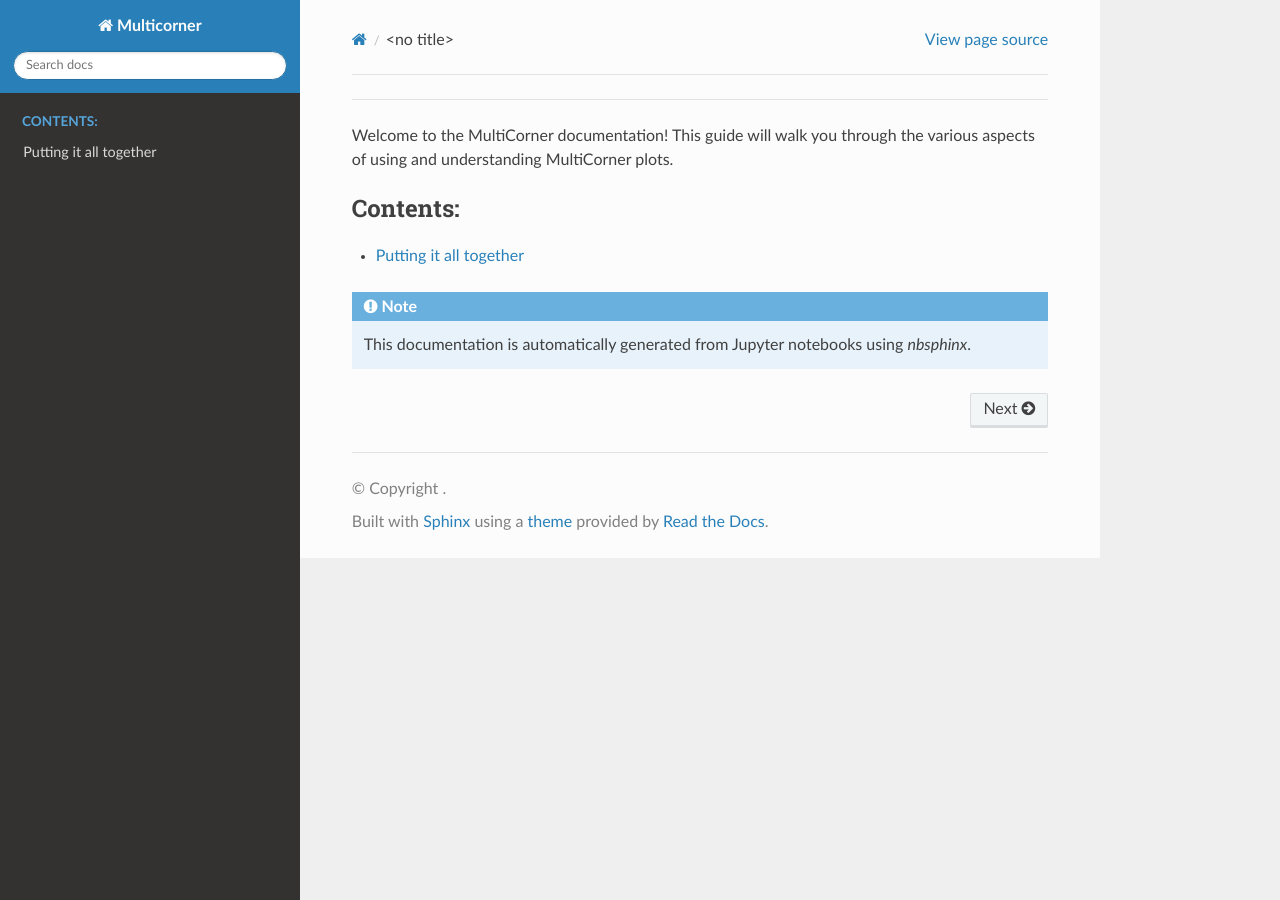
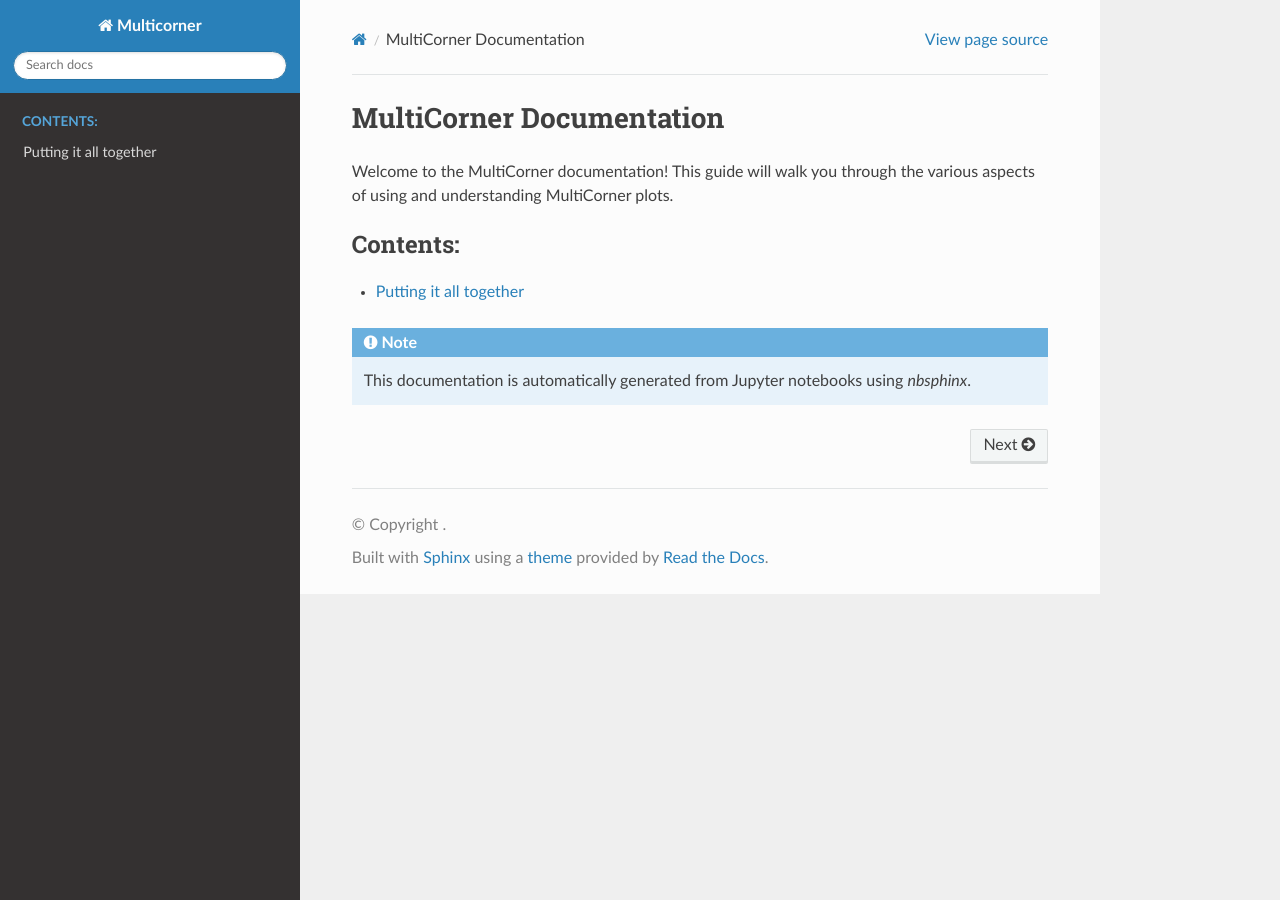
Before and after one commit to r-zachary-murray/multicorner, a Sphinx documentation site: the page built from docs/index.rst, in a window 1280 px wide. Built offline with Sphinx 7.4.7 and the Read the Docs theme 3.1.0, drawn with Linux system fonts in a browser that asks for light colours; pages that are not in the unit, such as notebooks, are missing from menus.

Commit message:
Update index.rst

```diff
--- a/docs/index.rst
+++ b/docs/index.rst
@@ -1,5 +1,5 @@
-.. MultiCorner Documentation
-=============================
+MultiCorner Documentation
+=========================
 
 Welcome to the MultiCorner documentation!
 This guide will walk you through the various aspects of using and understanding MultiCorner plots.
```
